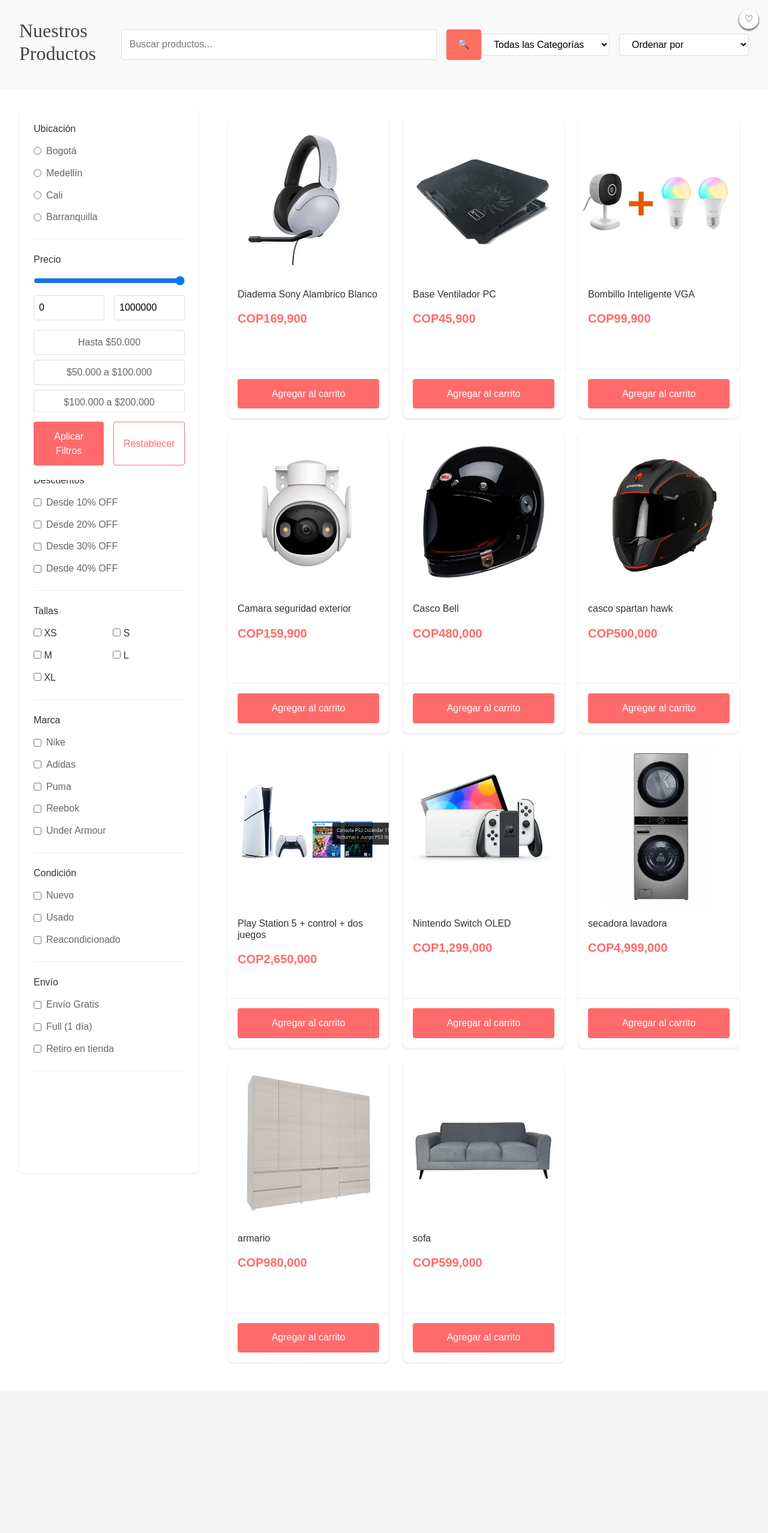
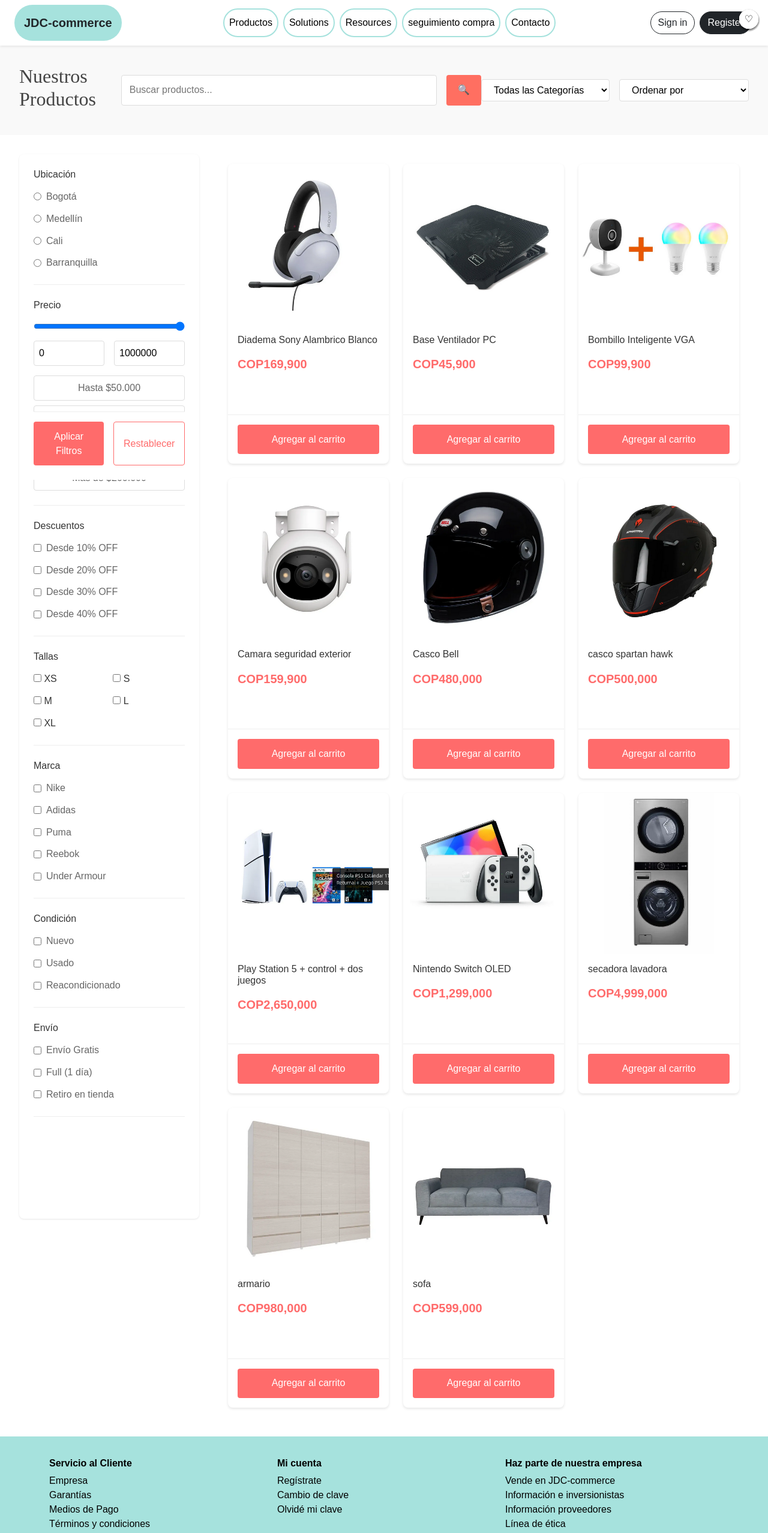
Before and after one commit to Grupo-1A/Front_Ecommerce, an Angular app: page /productos in a window 1280 px wide. Shown: the top 2556 px of the page at 60% size. Before the commit the page ends 2319 px from the top, so only its background shows below. Built offline with nearby package versions, Linux system fonts and the light colour scheme.

Commit message:
Created footer and navbar in products

```diff
--- a/src/app/pages/productos/products.component.html
+++ b/src/app/pages/productos/products.component.html
@@ -1,3 +1,5 @@
+<!-- navbar -->
+<app-navbar></app-navbar>
 <div class="products-header">
   <h1>Nuestros Productos</h1>
   <div class="search-bar">
@@ -140,3 +142,5 @@
     </div>
   </main>
 </div>
+<!-- footer -->
+<app-footer></app-footer>
--- a/src/app/pages/productos/products.component.ts
+++ b/src/app/pages/productos/products.component.ts
@@ -4,6 +4,8 @@ import { FormsModule } from "@angular/forms";
 import { RouterModule } from "@angular/router";
 import { Router } from "@angular/router";
 import { PATH } from "../../core/enum/path.enum";
+import { NavbarComponent } from '../../header/navbar/navbar.component';
+import { FooterComponent } from '../../footer/footer/footer.component';
 
 interface Product {
   id: number;
@@ -24,7 +26,7 @@ interface Product {
   templateUrl: "./products.component.html",
   styleUrls: ["./products.component.css"],
   standalone: true,
-  imports: [CommonModule, FormsModule, RouterModule],
+  imports: [CommonModule, FormsModule, RouterModule,NavbarComponent, FooterComponent],
 })
 export class ProductsComponent implements OnInit {
   allProducts: Product[] = [
```
